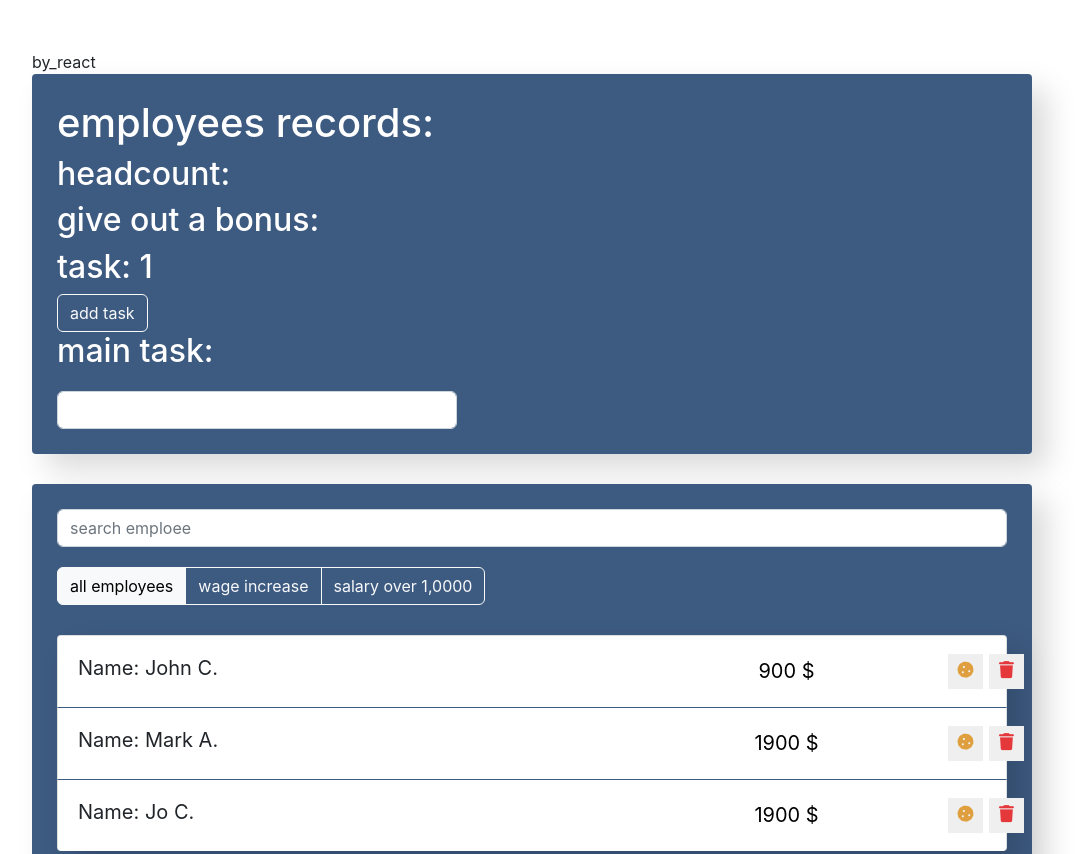
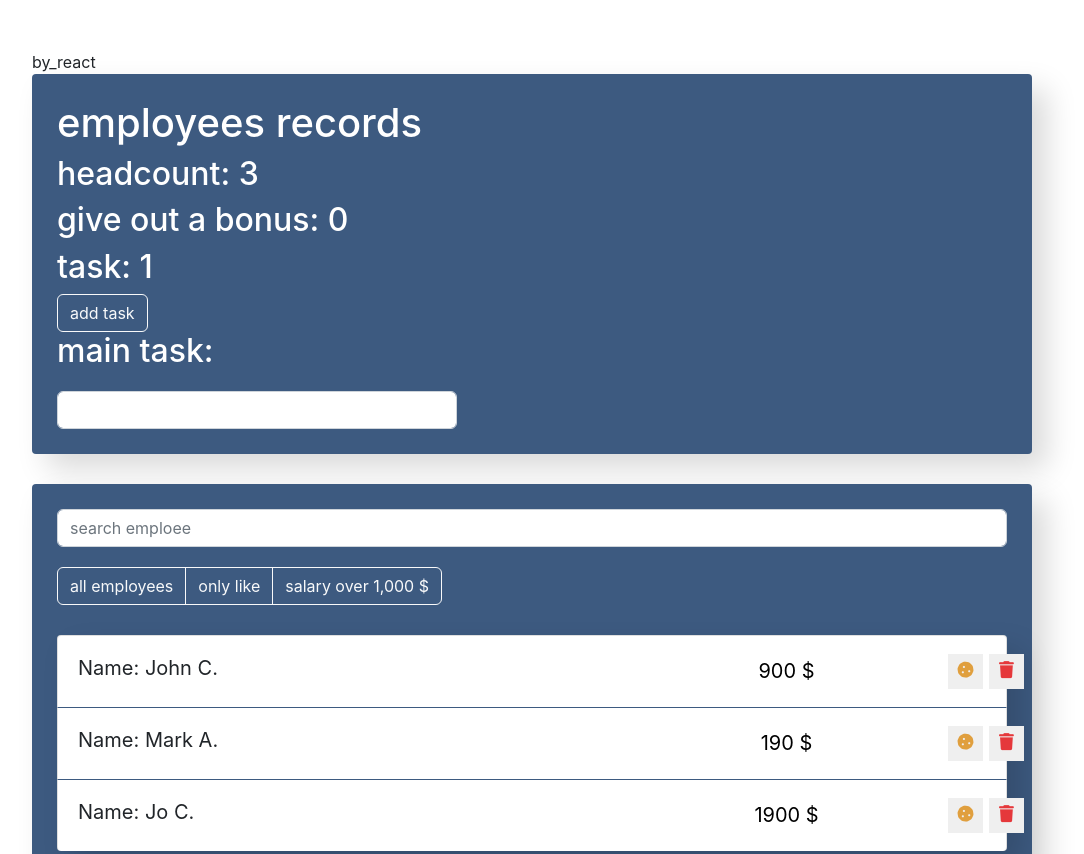
Before and after one commit to dimakovalev25/employees_react, a React app: page / in a window 1280 px wide. Shown: the top 854 px of the page, without its empty margins (108-1192 px from the left). Built offline with nearby package versions, Linux system fonts and the light colour scheme.

Commit message:
filter done

```diff
--- a/src/components/app-filter/app-filter.js
+++ b/src/components/app-filter/app-filter.js
@@ -1,27 +1,29 @@
 import './app-filter.css';
 
-const AppFilter = () => {
+const AppFilter = (props) => {
+
+    const buttonsData = [
+        {id: 1,name: 'all', label:'all employees'},
+        {id: 2,name: 'like', label:'only like'},
+        {id: 3,name: 'more1000', label:'salary over 1,000 $'},
+    ];
+
+    const buttons = buttonsData.map(({name, label,id}) => {
+        return (
+            <button
+                className='btn btn-outline-light'
+                type='button'
+                key={id}
+                onClick={() => props.onFilterSelect(name)}
+            >
+                {label}
+            </button>
+        )
+    })
+
     return (
         <div className='btn-group'>
-
-            <button
-                className='btn btn-light'
-                type='button'>
-                all employees
-            </button>
-
-            <button
-                className='btn btn-outline-light'
-                type='button'>
-                wage increase
-            </button>
-
-            <button
-                className='btn btn-outline-light'
-                type='button'>
-                salary over 1,0000
-            </button>
-
+            {buttons}
         </div>
     )
 };
--- a/src/components/app-info/app-info.js
+++ b/src/components/app-info/app-info.js
@@ -8,7 +8,6 @@ class AppInfo extends Component {
             task: 1,
             mainTask: ''
         }
-
     }
 
     addTask = () => {
@@ -18,7 +17,6 @@ class AppInfo extends Component {
     }
 
     commitInput = (e) => {
-        // console.log(e.target.value)
         this.setState({
             mainTask: e.target.value
         })
@@ -27,10 +25,10 @@ class AppInfo extends Component {
     render() {
         return (
             <div className='app-info'>
-                <h1>employees records:
+                <h1>employees records
                 </h1>
-                <h2>headcount:</h2>
-                <h2>give out a bonus:</h2>
+                <h2>headcount: {this.props.numberOfWorkes}</h2>
+                <h2>give out a bonus: {this.props.numberOfLike}</h2>
                 <h2>task: {this.state.task}</h2>
                 <button
                     onClick={this.addTask}
--- a/src/components/app/app.js
+++ b/src/components/app/app.js
@@ -12,12 +12,36 @@ class App extends Component {
         super(props);
         this.state = {
             data: [
-                {id: 1, name: 'John C.', salary: 900, like: true, increase: true},
-                {id: 2, name: 'Mark A.', salary: 1900, like: true, increase: false},
-                {id: 3, name: 'Jo C.', salary: 1900, like: true, increase: false},
-            ]
+                {id: 1, name: 'John C.', salary: 900, like: false, increase: false},
+                {id: 2, name: 'Mark A.', salary: 190, like: false, increase: false},
+                {id: 3, name: 'Jo C.', salary: 1900, like: false, increase: false},
+            ],
+            term: '',
+            filter: 'all'
         }
         this.maxId = 4;
+    }
+
+    onToggleIncrease = (id) => {
+        this.setState(({data}) => ({
+           data: data.map(item => {
+               if (item.id === id) {
+                   return {...item, increase: !item.increase}
+               }
+               return item
+           })
+        }))
+    }
+
+    onToggleLike = (id) => {
+        this.setState(({data}) => ({
+            data: data.map(item => {
+                if (item.id === id) {
+                    return {...item, like: !item.like}
+                }
+                return item
+            })
+        }))
     }
 
     deleteItem = (id) => {
@@ -44,19 +68,95 @@ class App extends Component {
         })
     }
 
+    searchEmp = (items, term) => {
+        if (term.length === 0) {
+            return items;
+        }
+
+        return items.filter(item => {
+            return  item.name.indexOf(term) > -1
+        })
+
+    }
+
+    onUpdateSearch = (term) => {
+        this.setState({
+          term: term
+        })
+    }
+
+    // filterSalary = () => {
+    //     // console.log('filter')
+    //     this.setState(({data}) => {
+    //         return {
+    //             data: data.filter(item => item.salary > 1000)
+    //         }
+    //     })
+    // }
+    //
+    // filterEncrease = () => {
+    //     this.setState(({data}) => {
+    //         return {
+    //             data: data.filter(item => item.increase)
+    //         }
+    //     })
+    // }
+    //
+    // filterAll = () => {
+    //
+    //     this.setState(({data}) => {
+    //         const newData = [...data]
+    //         return {
+    //             data: newData
+    //         }
+    //     })
+    // }
+
+    filterPost = (items, filter) => {
+        switch (filter) {
+            case 'like':
+                return items.filter(item => item.like);
+            case 'more1000':
+                return items.filter(item => item.salary > 1000);
+            default:
+                return items;
+        }
+    }
+
+    onFilterSelect = (filter) => {
+        this.setState({filter});
+    }
+
     render() {
+
+        const {data, term, filter} = this.state;
+        const numberOfWorkes = this.state.data.length;
+        const numberOfLike = this.state.data.filter(item => item.like === true).length;
+        const visibleData = this.filterPost(this.searchEmp(data, term), filter);
+
         return (
             <div className='app'>
                 by_react
-                <AppInfo/>
+                <AppInfo
+                    numberOfWorkes={numberOfWorkes}
+                    numberOfLike={numberOfLike}
+                />
                 <div className='search-panel'>
-                    <SearchPanel/>
-                    <AppFilter/>
+                    <SearchPanel
+                        onUpdateSearch={this.onUpdateSearch}
+                    />
+                    <AppFilter
+                        onFilterSelect={this.onFilterSelect}
+                    />
                     <EmployeesList
                         onDelete={this.deleteItem}
-                        data={this.state.data}/>
+                        data={visibleData}
+                        onToggleIncrease={this.onToggleIncrease}
+                        onToggleLike={this.onToggleLike}
+
+                    />
                     <EmployeesAddForm
-                    onAdd={this.addItem}
+                    onAddItem={this.addItem}
                     />
                 </div>
             </div>
--- a/src/components/employees-add-form/employees-add-form.js
+++ b/src/components/employees-add-form/employees-add-form.js
@@ -19,8 +19,8 @@ class EmployeesAddForm extends Component {
 
     onSubmit = (e) => {
         e.preventDefault();
-        console.log(e.target.value)
-        this.props.onAdd(this.state.name, this.state.salary);
+        console.log(this.props)
+        this.props.onAddItem(this.state.name, this.state.salary);
         this.setState({
             name: '',
             salary: ''
--- a/src/components/employees-list-item/employees-list-item.js
+++ b/src/components/employees-list-item/employees-list-item.js
@@ -1,35 +1,11 @@
 import './employees-list-item.css'
-import {Component} from "react";
 
-class EmployeesListItem extends Component {
+const EmployeesListItem = (props) => {
 
-    constructor(props) {
-        super(props);
-        this.state = {
-            increase: false,
-            like: false
-        }
-    }
-
-    onIncrease = () => {
-        this.setState({
-            increase: !this.state.increase
-        })
-    // console.log(this.state.increase)
-    }
-
-
-    onLike = () => {
-        this.setState({
-            like: !this.state.like
-        })
-    }
-
-    render() {
-        const {name, salary, onDelete} = this.props;
-        const {increase, like} = this.state
+    const {name, salary, onDelete, onToggleIncrease, onToggleLike, increase, like} = props;
 
     let classNames = "list-group-item d-flex justify-content-between";
+
     if (increase === true) {
         classNames = classNames + ' increase';
     }
@@ -38,18 +14,17 @@ class EmployeesListItem extends Component {
         classNames = classNames + ' like';
     }
 
-
     return (
         <li className={classNames}>
                 <span
                     className="list-group-item-label"
-                    onClick={this.onIncrease}
+                    onClick={onToggleLike}
                 >Name: {name}</span>
             <input type="text" className="list-group-item-input" defaultValue={salary + ' $'}/>
             <div className='d-flex justify-content-center align-items-center'>
                 <button type="button"
                         className="btn-cookie btn-sm "
-                            onClick={this.onLike}
+                        onClick={onToggleIncrease}
                 >
                     <i className="fas fa-cookie"></i>
                 </button>
@@ -64,6 +39,5 @@ class EmployeesListItem extends Component {
         </li>
     )
 }
-}
 
 export default EmployeesListItem;
--- a/src/components/employees-list/employees-list.js
+++ b/src/components/employees-list/employees-list.js
@@ -1,7 +1,7 @@
 import './employees-list.css'
 import EmployeesListItem from "../employees-list-item/employees-list-item";
 
-const EmployeesList = ({data, onDelete}) => {
+const EmployeesList = ({data, onDelete, onToggleIncrease, onToggleLike}) => {
 
     const elements = data.map(item => {
         return (
@@ -12,6 +12,8 @@ const EmployeesList = ({data, onDelete}) => {
                 increase={item.increase}
                 like={item.like}
                 onDelete={() => onDelete(item.id)}
+                onToggleIncrease={() => onToggleIncrease(item.id)}
+                onToggleLike={() => onToggleLike(item.id)}
 
             />
         )
--- a/src/components/search-panel/search-panel.js
+++ b/src/components/search-panel/search-panel.js
@@ -1,13 +1,33 @@
 import './search-panel.css';
+import {Component} from "react";
 
-const SearchPanel = () => {
-    return(
+class SearchPanel extends Component {
+    constructor(props) {
+        super(props);
+        this.state = {
+            term: ''
+        }
+    }
+
+    onUpdate = (e) => {
+        const term = e.target.value;
+        this.setState({
+            term
+        });
+        this.props.onUpdateSearch(term)
+    }
+
+    render() {
+        return (
             <input
                 type="text"
                 className='form-control search-input'
                 placeholder='search emploee'
+                value={this.state.term}
+                onChange={this.onUpdate}
             />
         )
-};
+    }
+}
 
 export default SearchPanel;
```
Also changed, not shown: src/components/app-filter/app-filter.css (line endings or trailing spaces). Lines whose indentation alone changed are shown as unchanged.
